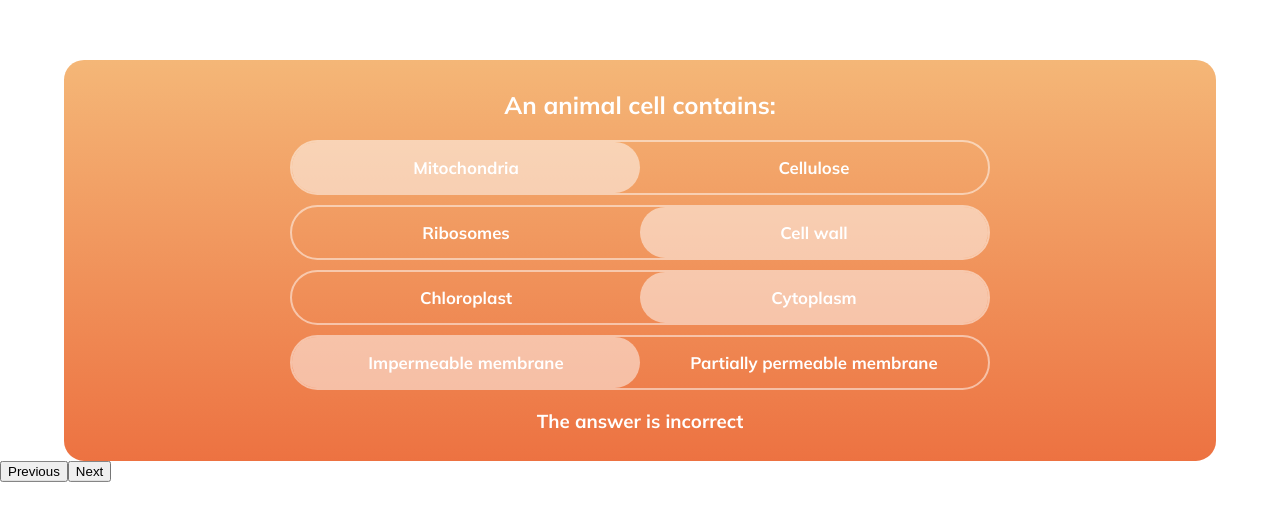
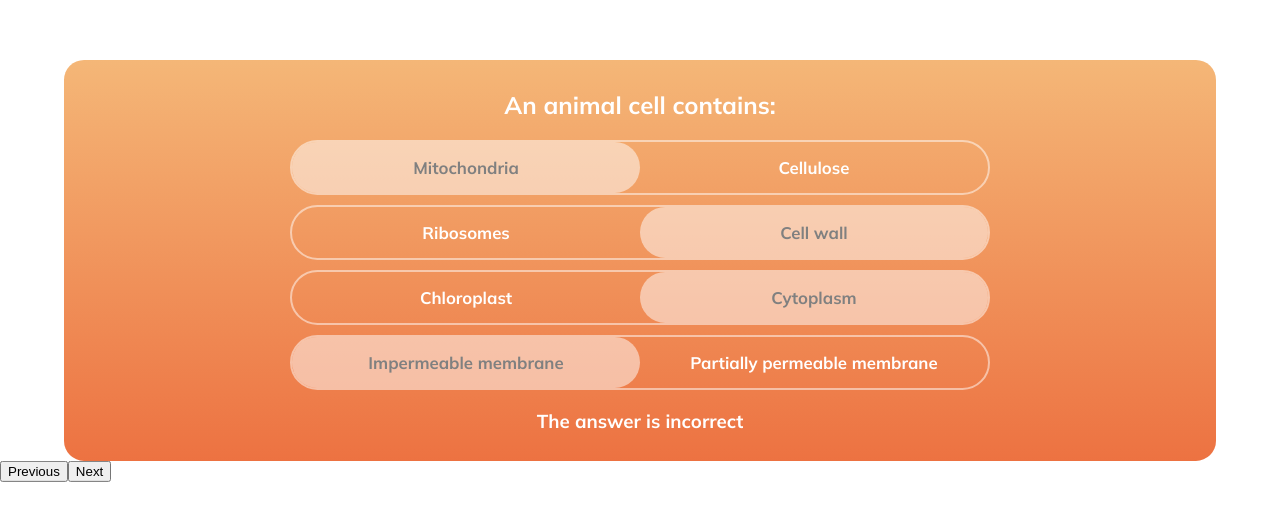
Before and after one commit to Dylllllan/seneca-frontend-task, a React (Create React App) app: page / in a window 1280 px wide. Shown: the part 129-650 px from the top of the page. Built offline with nearby package versions, Linux system fonts and the light colour scheme.

Commit message:
Change option text to black on selected
- Layer slider on top of options, but passthrough click events
- Renamed gradient constants
- Moved transition duration into a CSS variable to avoid repeating properties
- Updated utility functions to use a generic type rather than any type

```diff
--- a/src/components/ToggleAnswer.tsx
+++ b/src/components/ToggleAnswer.tsx
@@ -28,8 +28,9 @@ function ToggleAnswer({ options, selectedOption, onSelect, locked }: Props) {
                 <div className="sliderPadding" style={{ flexGrow: rightSliderPadding }} />
             </div>
             <div className="options" style={{ cursor: locked ? "default" : "pointer" }}>
-                {shuffledOptions.map((option) => (
-                    <div key={options.indexOf(option)} className="option" onClick={() => onSelect(option)}>
+                {shuffledOptions.map((option, index) => (
+                    <div key={options.indexOf(option)} className="option" onClick={() => onSelect(option)}
+                        style={{ color: index === selectedIndex ? "#000000" : ""}}>
                         {option}
                     </div>
                 ))}
--- a/src/components/ToggleQuestion.tsx
+++ b/src/components/ToggleQuestion.tsx
@@ -2,7 +2,7 @@ import { useMemo, useState } from "react";
 
 import "../styles/ToggleQuestion.scss";
 import ToggleAnswer from "./ToggleAnswer";
-import { CORRECT_BACKGROUND_GRADIENT, INCORRECT_BACKGROUND_GRADIENT, PARTIALLY_CORRECT_BACKGROUND_GRADIENT } from "../const";
+import { CORRECT_GRADIENT, START_INCORRECT_GRADIENT, END_INCORRECT_GRADIENT } from "../const";
 import { createLinearGradient, interpolateColors, repeatUntil, shuffleArray } from "../utils";
 import { Question } from "../types";
 
@@ -49,12 +49,12 @@ function ToggleQuestion({ question, answers }: Props) {
     // Function to calculate the background gradient based on the current score for the question
     const getBackgroundGradient = (isCorrect: boolean, score: number) => {
         if (isCorrect) {
-            return createLinearGradient(CORRECT_BACKGROUND_GRADIENT[0], CORRECT_BACKGROUND_GRADIENT[1]);
+            return createLinearGradient(CORRECT_GRADIENT[0], CORRECT_GRADIENT[1]);
         }
 
         const scale = score / (selectedOptions.length - 1);
-        const gradientStart = interpolateColors(INCORRECT_BACKGROUND_GRADIENT[0], PARTIALLY_CORRECT_BACKGROUND_GRADIENT[0], scale);
-        const gradientEnd = interpolateColors(INCORRECT_BACKGROUND_GRADIENT[1], PARTIALLY_CORRECT_BACKGROUND_GRADIENT[1], scale);
+        const gradientStart = interpolateColors(START_INCORRECT_GRADIENT[0], END_INCORRECT_GRADIENT[0], scale);
+        const gradientEnd = interpolateColors(START_INCORRECT_GRADIENT[1], END_INCORRECT_GRADIENT[1], scale);
 
         return createLinearGradient(gradientStart, gradientEnd);
     };
--- a/src/const.ts
+++ b/src/const.ts
@@ -40,19 +40,19 @@ export const QUESTIONS: Question[] = [
 ];
 
 // background: linear-gradient(180deg, #76E0C2 0%, #59CADA 100%);
-export const CORRECT_BACKGROUND_GRADIENT: RGBColor[] = [
+export const CORRECT_GRADIENT: RGBColor[] = [
     { r: 118, g: 224, b: 194 },
     { r: 89, g: 202, b: 218 }
 ];
 
 // background: linear-gradient(180deg, #F1B496 0%, #EA806A 100%);
-export const INCORRECT_BACKGROUND_GRADIENT: RGBColor[] = [
+export const START_INCORRECT_GRADIENT: RGBColor[] = [
     { r: 241, g: 180, b: 150 },
     { r: 234, g: 128, b: 106 }
 ];
 
 // background: linear-gradient(180deg, #F6B868 0%, #EE6B2D 100%);
-export const PARTIALLY_CORRECT_BACKGROUND_GRADIENT: RGBColor[] = [
+export const END_INCORRECT_GRADIENT: RGBColor[] = [
     { r: 246, g: 184, b: 104 },
     { r: 238, g: 107, b: 45 }
 ];
--- a/src/styles/ToggleAnswer.scss
+++ b/src/styles/ToggleAnswer.scss
@@ -12,6 +12,9 @@
         flex-direction: row;
     }
 
+    // CSS variable to control the transition duration
+    --transition-duration: 0.5s;
+
     .slider {
         position: absolute;
 
@@ -19,9 +22,12 @@
         width: 100%;
         height: 100%;
 
+        // Passthrough click events
+        pointer-events: none;
+
         // Animate changes to the slider padding either side of the button
         .sliderPadding {
-            transition: flex-grow 0.5s;
+            transition: flex-grow var(--transition-duration);
         }
 
         // Slider cell that shows behind the selected option
@@ -48,8 +54,7 @@
             box-sizing: border-box;
             padding: 15px;
 
-            // Layer the options on top of the (absolutely positioned) slider
-            z-index: 1;
+            transition: color var(--transition-duration);
 
             // Vertically center the text
             display: flex;
@@ -67,13 +72,11 @@
         // Hide overflow to clip the slider cell
         overflow: hidden;
 
+        // Faster transition in the vertical layout
+        --transition-duration: 0.3s;
+
         .slider {
             flex-direction: column;
-
-            // Faster transition in the vertical layout
-            .sliderPadding {
-                transition: flex-grow 0.3s;
-            }
 
             .sliderCell {
                 // No border radius on the slider cell - clipped by the parent
--- a/src/utils.ts
+++ b/src/utils.ts
@@ -12,13 +12,13 @@ export function createLinearGradient(color1: RGBColor, color2: RGBColor): string
     return `linear-gradient(180deg, rgb(${color1.r}, ${color1.g}, ${color1.b}) 0%, rgb(${color2.r}, ${color2.g}, ${color2.b}) 100%)`;
 }
 
-export function shuffleArray(array: any[]) {
+export function shuffleArray<T>(array: T[]): T[] {
     // Use a copy of the array to avoid mutating the original
     return [...array].sort(() => Math.random() - 0.5);
 }
 
-export function repeatUntil(operation: () => any, condition: (result: any) => boolean) {
-    let result;
+export function repeatUntil<T>(operation: () => T, condition: (result: T) => boolean) {
+    let result: T;
     do {
         result = operation();
     } while (!condition(result));
```
